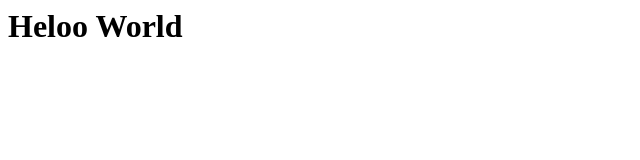
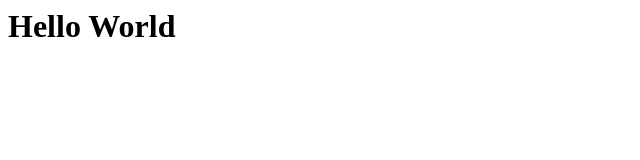
Before and after one commit to helmesqine/helmesqine.github.io, a plain HTML site: page index.html in a window 1280 px wide. Shown: the full height of the page, 0-640 px from the left. Drawn offline with Linux system fonts and the light colour scheme.

Commit message:
Update index.html

```diff
--- a/index.html
+++ b/index.html
@@ -1 +1 @@
-<h1>Heloo World</h1>
+<h1>Hello World</h1>
```
